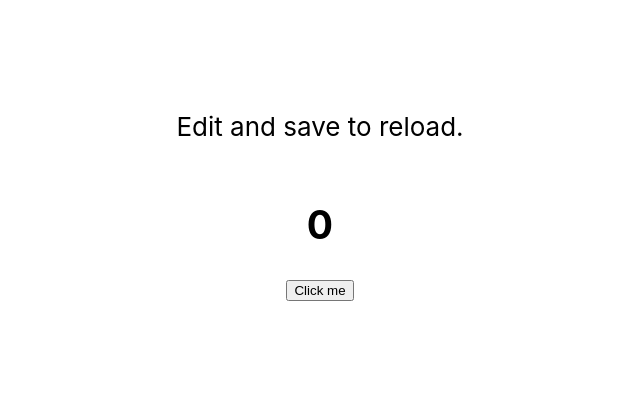
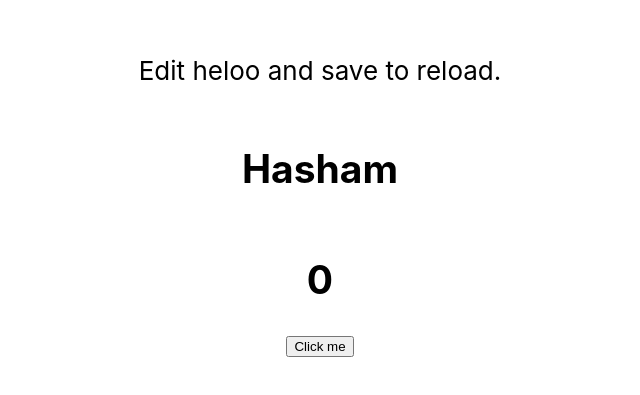
Before and after one commit to Hasham-dev/demo, a React (Create React App) app: page / in a window 1280 px wide. Shown: the part 207-602 px from the top of the page, without its empty margins (320-960 px from the left). Built offline with nearby package versions, Linux system fonts and the light colour scheme.

Commit message:
refactor: chnaging text

```diff
--- a/src/App.js
+++ b/src/App.js
@@ -11,8 +11,9 @@ function App() {
     <div className="App">
       <header className="App-header">
         <p>
-          Edit and save to reload.
+          Edit heloo and save to reload.
         </p>
+        <h2>Hasham</h2>
         <h2>{counter}</h2>
         <button
           onClick={counterIncrement}
```
